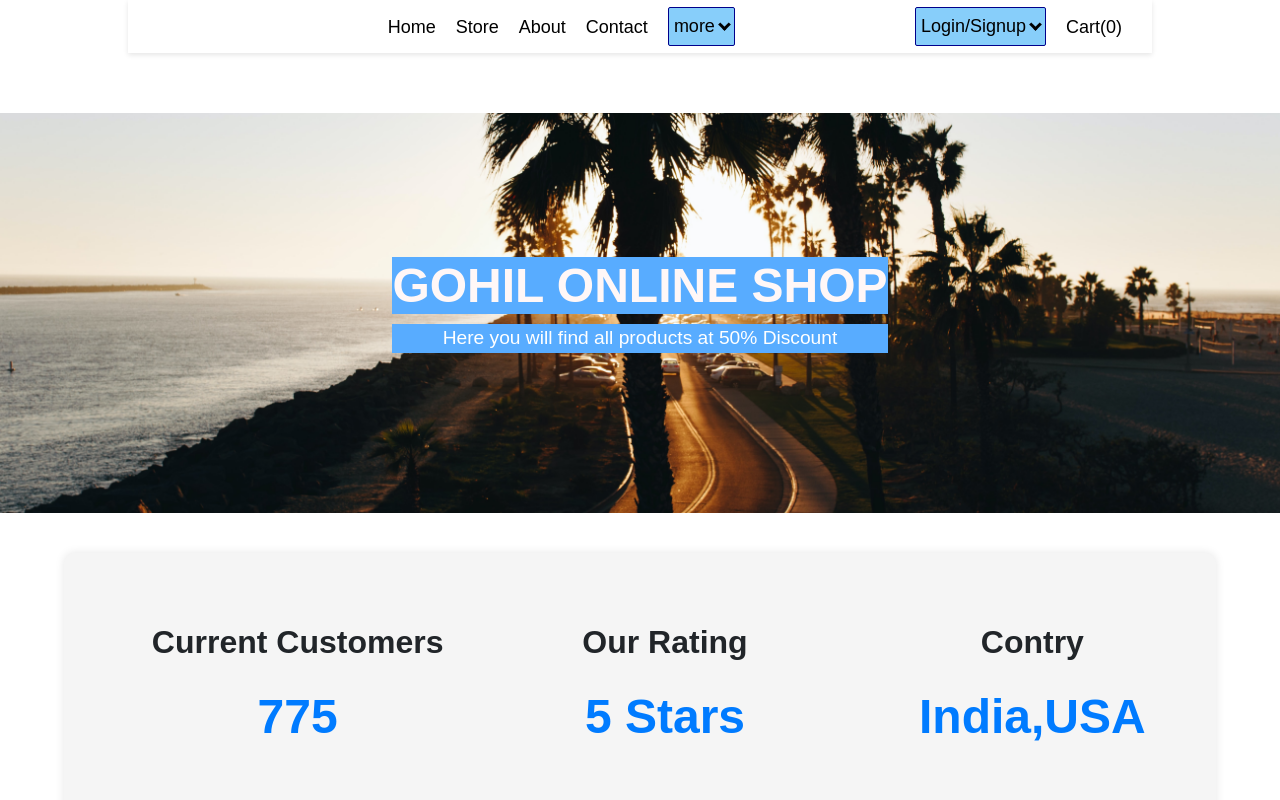
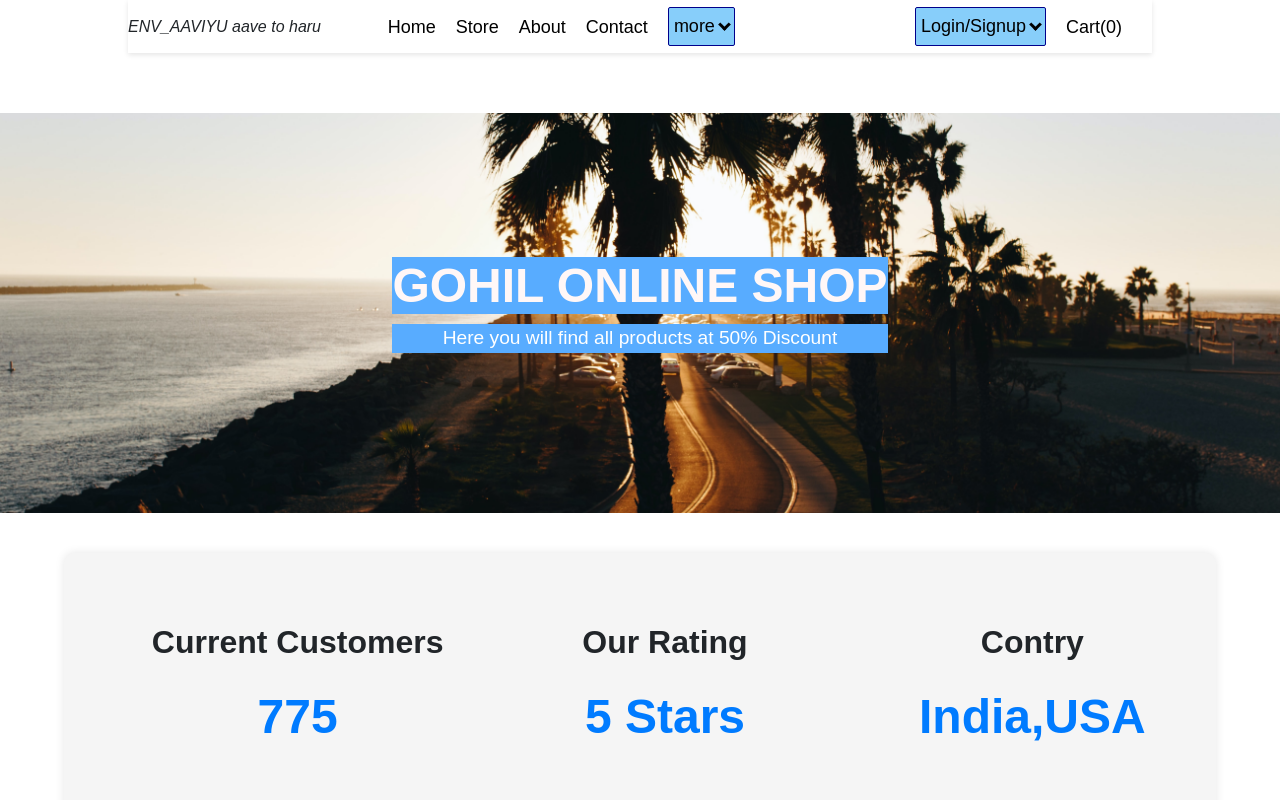
Before and after one commit to akash8347/ecomfrontend, a React (Create React App) app: page / in a window 1280 px wide. Shown: the top 800 px of the page. Built offline with nearby package versions, Linux system fonts and the light colour scheme.

Commit message:
testing env

```diff
--- a/src/Component/pages/Header.jsx
+++ b/src/Component/pages/Header.jsx
@@ -32,7 +32,7 @@ const Header = () => {
   };
   // let url= process.env.REACT_APP_BACKENDURL;
   // `${url}
-  let test= process.env.TEST
+  let test= process.env.REACT_APP_TEST
   const togglebutton=()=>{
 
 
@@ -49,7 +49,7 @@ const Header = () => {
       <div></div>
       <ul className='nav'>
         <div className="logo">
-          <i>{test}</i>
+          <i>{test} aave to haru</i>
           <i className='hamburger' onClick={togglebutton} > &#9776;</i>
         </div>
        <div className="flex-cont">
```
Also changed, not shown: 1 other file (tests, documents, lock files or other folders).
